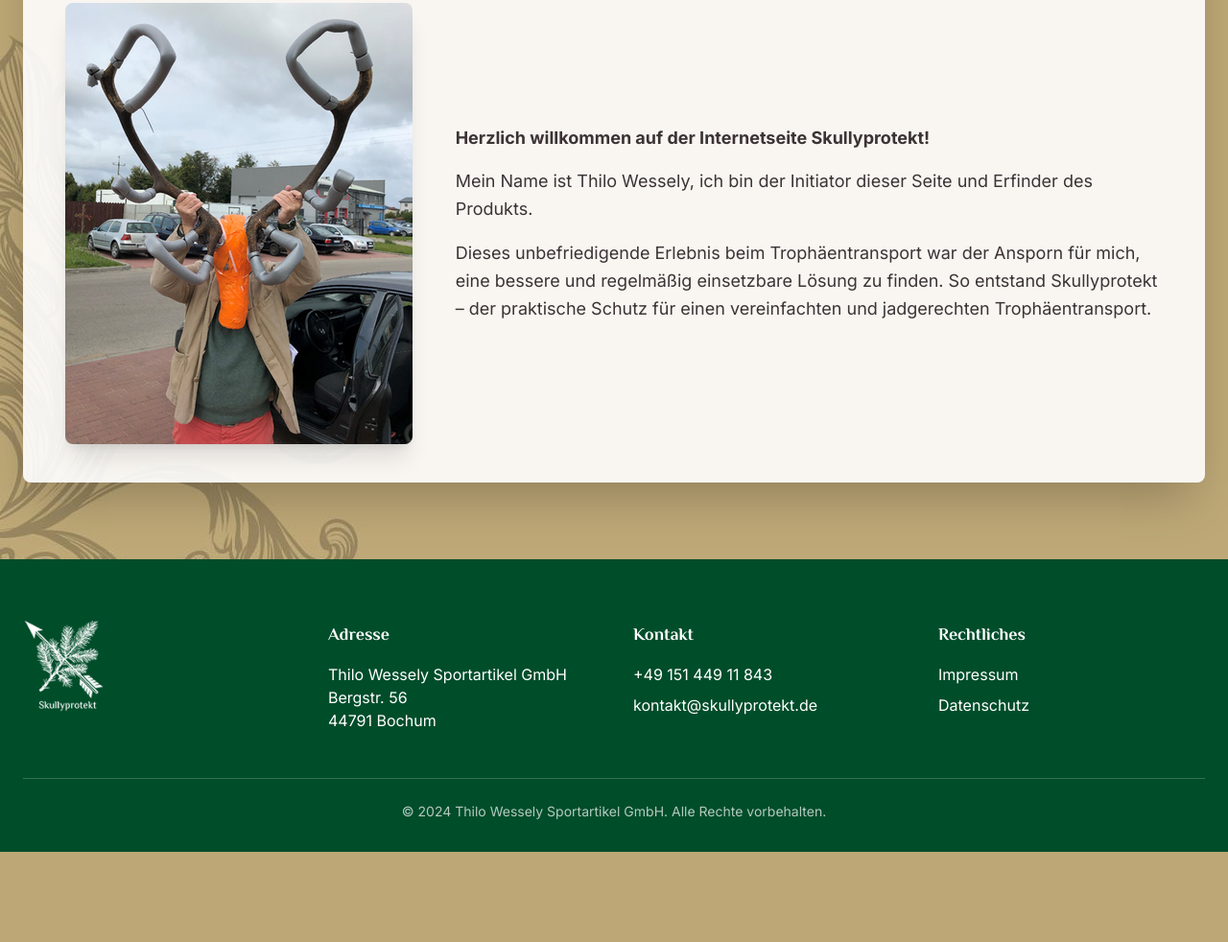
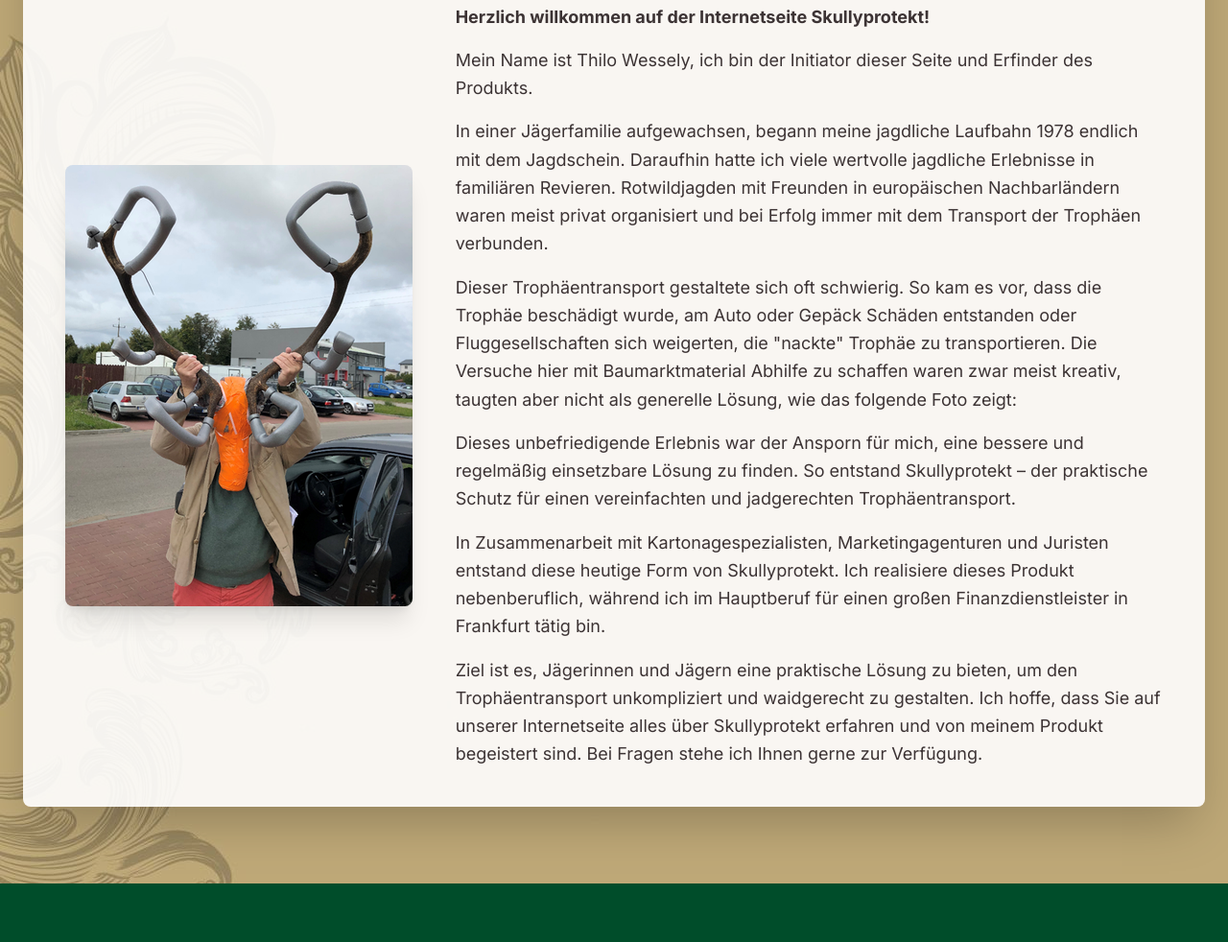
Before and after one commit to jannusgoe/skullyprotekt, a plain HTML site: page index.html in a window 1280 px wide. Shown: the part 5172-6154 px from the top of the page at 96% size. Before the commit the page ends 6060 px from the top, so only its background shows below. Drawn offline with nearby package versions, Linux system fonts and the light colour scheme.

Commit message:
verbesserung – über uns

```diff
--- a/index.html
+++ b/index.html
@@ -222,7 +222,11 @@
                     <div class="md:w-2/3 text-lg leading-relaxed space-y-4">
                         <p class="font-bold">Herzlich willkommen auf der Internetseite Skullyprotekt!</p>
                         <p>Mein Name ist Thilo Wessely, ich bin der Initiator dieser Seite und Erfinder des Produkts.</p>
-                        <p>Dieses unbefriedigende Erlebnis beim Trophäentransport war der Ansporn für mich, eine bessere und regelmäßig einsetzbare Lösung zu finden. So entstand Skullyprotekt – der praktische Schutz für einen vereinfachten und jadgerechten Trophäentransport.</p>
+                        <p>In einer Jägerfamilie aufgewachsen, begann meine jagdliche Laufbahn 1978 endlich mit dem Jagdschein. Daraufhin hatte ich viele wertvolle jagdliche Erlebnisse in familiären Revieren. Rotwildjagden mit Freunden in europäischen Nachbarländern waren meist privat organisiert und bei Erfolg immer mit dem Transport der Trophäen verbunden.</p>
+                        <p>Dieser Trophäentransport gestaltete sich oft schwierig. So kam es vor, dass die Trophäe beschädigt wurde, am Auto oder Gepäck Schäden entstanden oder Fluggesellschaften sich weigerten, die "nackte" Trophäe zu transportieren. Die Versuche hier mit Baumarktmaterial Abhilfe zu schaffen waren zwar meist kreativ, taugten aber nicht als generelle Lösung, wie das folgende Foto zeigt: </p>
+                        <p>Dieses unbefriedigende Erlebnis war der Ansporn für mich, eine bessere und regelmäßig einsetzbare Lösung zu finden. So entstand Skullyprotekt – der praktische Schutz für einen vereinfachten und jadgerechten Trophäentransport.</p>
+                        <p>In Zusammenarbeit mit Kartonagespezialisten, Marketingagenturen und Juristen entstand diese heutige Form von Skullyprotekt. Ich realisiere dieses Produkt nebenberuflich, während ich im Hauptberuf für einen großen Finanzdienstleister in Frankfurt tätig bin.</p>
+                        <p>Ziel ist es, Jägerinnen und Jägern eine praktische Lösung zu bieten, um den Trophäentransport unkompliziert und waidgerecht zu gestalten. Ich hoffe, dass Sie auf unserer Internetseite alles über Skullyprotekt erfahren und von meinem Produkt begeistert sind. Bei Fragen stehe ich Ihnen gerne zur Verfügung.</p>
                     </div>
                 </div>
             </div>
```
